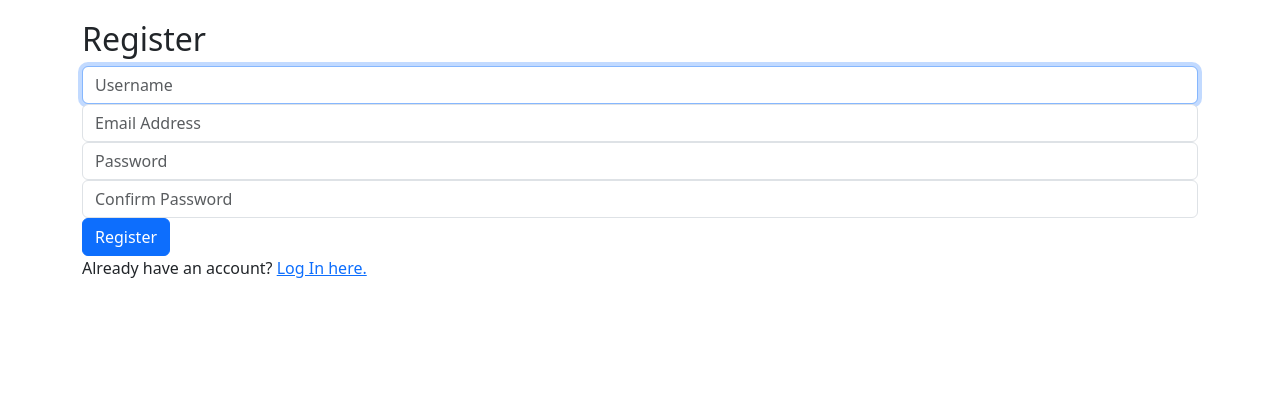
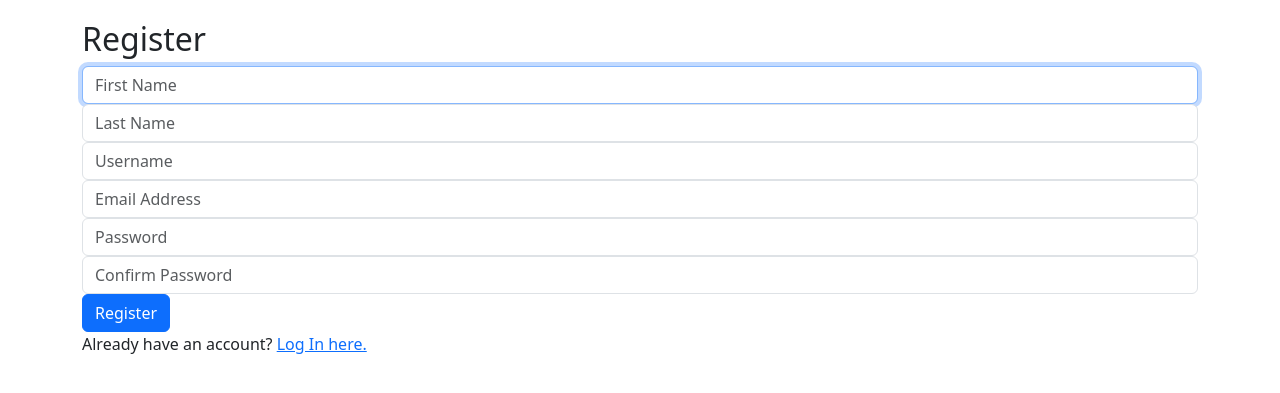
Before and after one commit to mgrundmo/nett_hier_web, a Django app: page /register in a window 1280 px wide. Shown: the part 71-464 px from the top of the page. Run offline with Django 5.2, Linux system fonts and the light colour scheme.

Commit message:
update to user registration

```diff
--- a/requirements.txt
+++ b/requirements.txt
@@ -1,6 +1,8 @@
 asgiref==3.10.0
 brotli==1.2.0
+certifi==2025.10.5
 click==8.3.0
+cloudinary==1.44.1
 dj-database-url==3.0.1
 Django==5.2.7
 gunicorn==23.0.0
@@ -9,6 +11,8 @@ packaging==25.0
 pillow==12.0.0
 psycopg2-binary==2.9.11
 python-decouple==3.8
+six==1.17.0
 sqlparse==0.5.3
+urllib3==2.5.0
 uvicorn==0.38.0
 whitenoise==6.11.0
--- a/sticker/templates/sticker/register.html
+++ b/sticker/templates/sticker/register.html
@@ -10,6 +10,12 @@
 
     <form action="{% url 'register' %}" method="post">
         {% csrf_token %}
+        <div class="form-group">
+            <input class="form-control" autofocus type="text" name="first_name" placeholder="First Name">
+        </div>
+        <div class="form-group">
+            <input class="form-control" autofocus type="text" name="last_name" placeholder="Last Name">
+        </div>
         <div class="form-group">
             <input class="form-control" autofocus type="text" name="username" placeholder="Username">
         </div>
--- a/sticker/views.py
+++ b/sticker/views.py
@@ -40,6 +40,8 @@ def logout_view(request):
 
 def register(request):
     if request.method == "POST":
+        first_name = request.POST["first_name"]
+        last_name = request.POST["last_name"]
         username = request.POST["username"]
         email = request.POST["email"]
 
@@ -53,7 +55,7 @@ def register(request):
 
         # Attempt to create new user
         try:
-            user = User.objects.create_user(username, email, password)
+            user = User.objects.create_user(first_name, last_name, username, email, password)
             user.save()
         except IntegrityError:
             return render(request, "sticker/register.html", {
```
